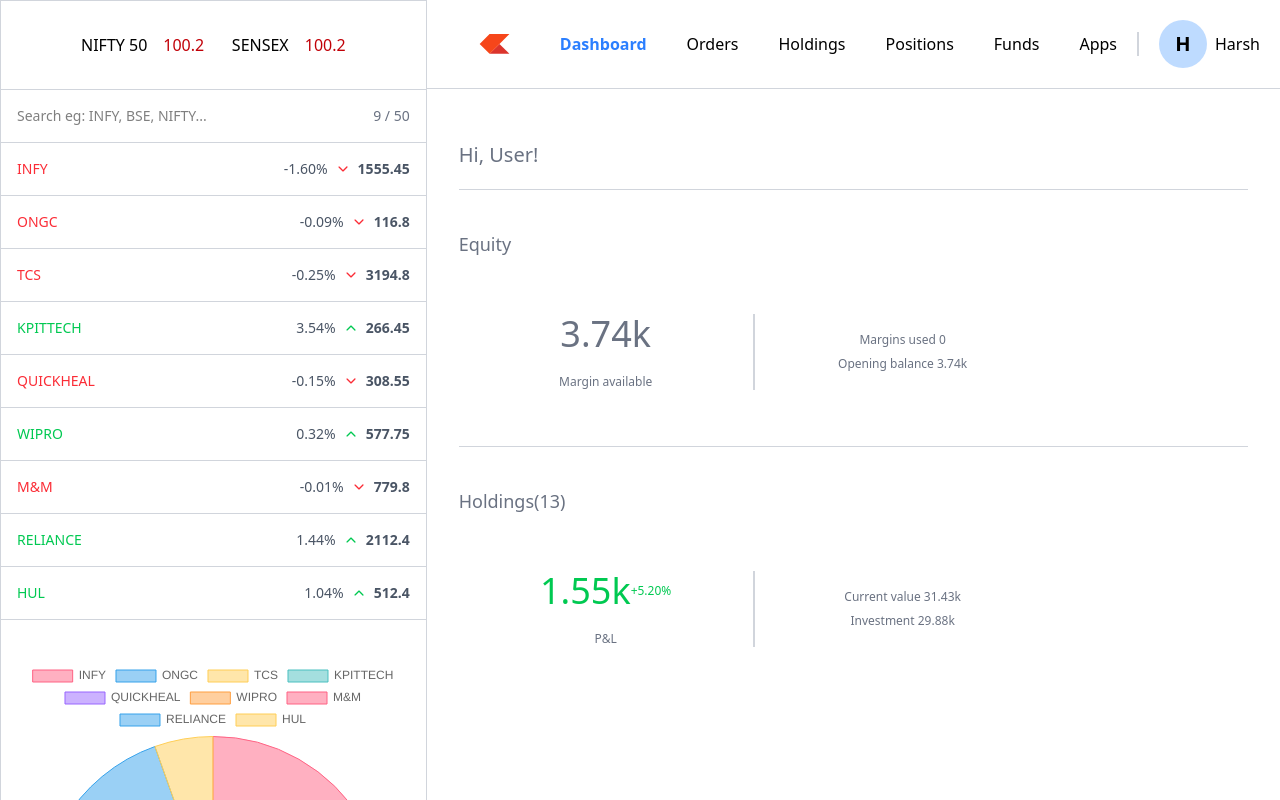
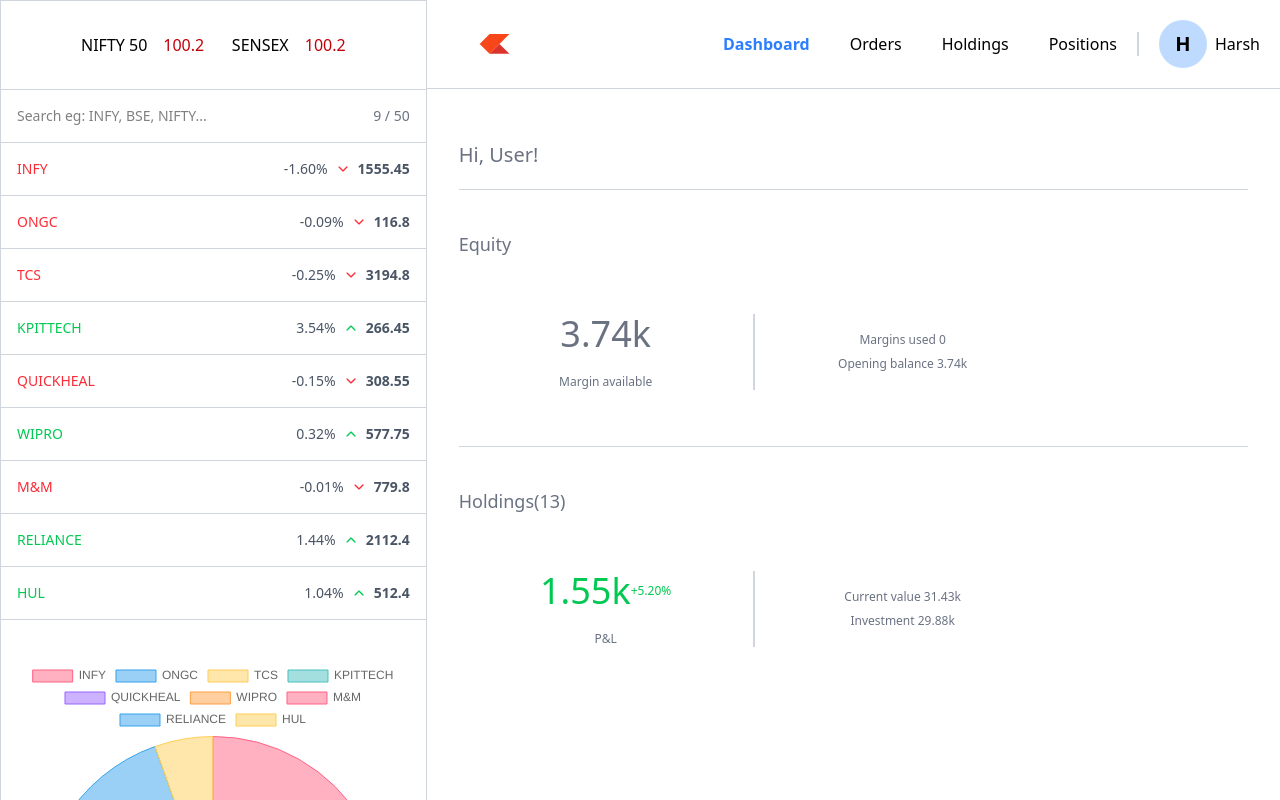
Before and after one commit to princeharshpal/Zerodha-Project, a React (Vite) app in the folder Frontend/: page /dashboard in a window 1280 px wide. Shown: the top 800 px of the page. Built offline with nearby package versions, Linux system fonts and the light colour scheme.

Commit message:
Home page's image fixed

```diff
--- a/Frontend/src/landingPages/Dashboard/components/DashNavbar.jsx
+++ b/Frontend/src/landingPages/Dashboard/components/DashNavbar.jsx
@@ -19,14 +19,14 @@
       link: "/dashboard/positions",
       label: "Positions",
     },
-    {
-      link: "/dashboard/funds",
-      label: "Funds",
-    },
-    {
-      link: "/dashboard/apps",
-      label: "Apps",
-    },
+    // {
+    //   link: "/dashboard/funds",
+    //   label: "Funds",
+    // },
+    // {
+    //   link: "/dashboard/apps",
+    //   label: "Apps",
+    // },
   ];
   return (
     <div className="sticky top-0 bg-white flex items-center justify-between pl-12 pr-5 border-b border-gray-300">
--- a/Frontend/src/landingPages/Home/components/Hero.jsx
+++ b/Frontend/src/landingPages/Home/components/Hero.jsx
@@ -4,7 +4,7 @@
   return (
     <div className="flex flex-col mt-12 items-center space-y-5 px-5 text-center lg:text-left">
       <img
-        className="w-4/5 lg:w-3/5"
+        className="w-full lg:w-3/4"
         src="/images/homeHero.png"
         alt="Home Hero"
       />
```
